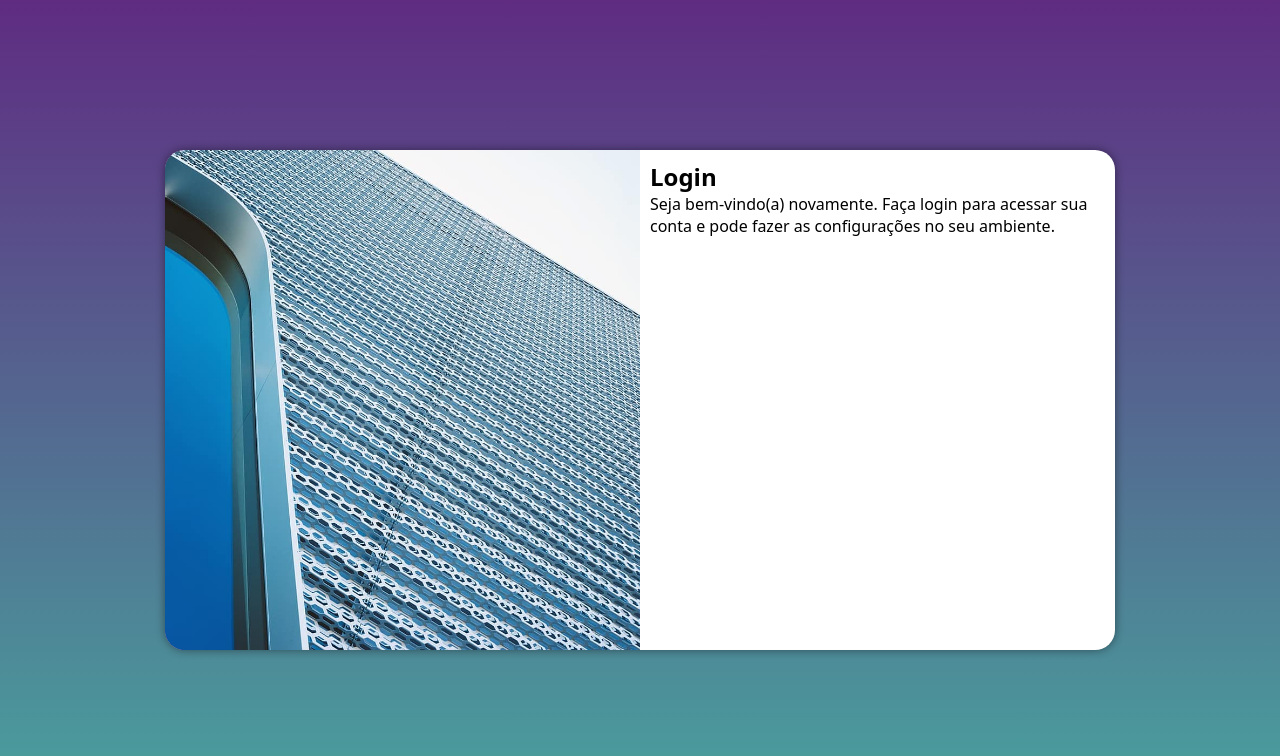
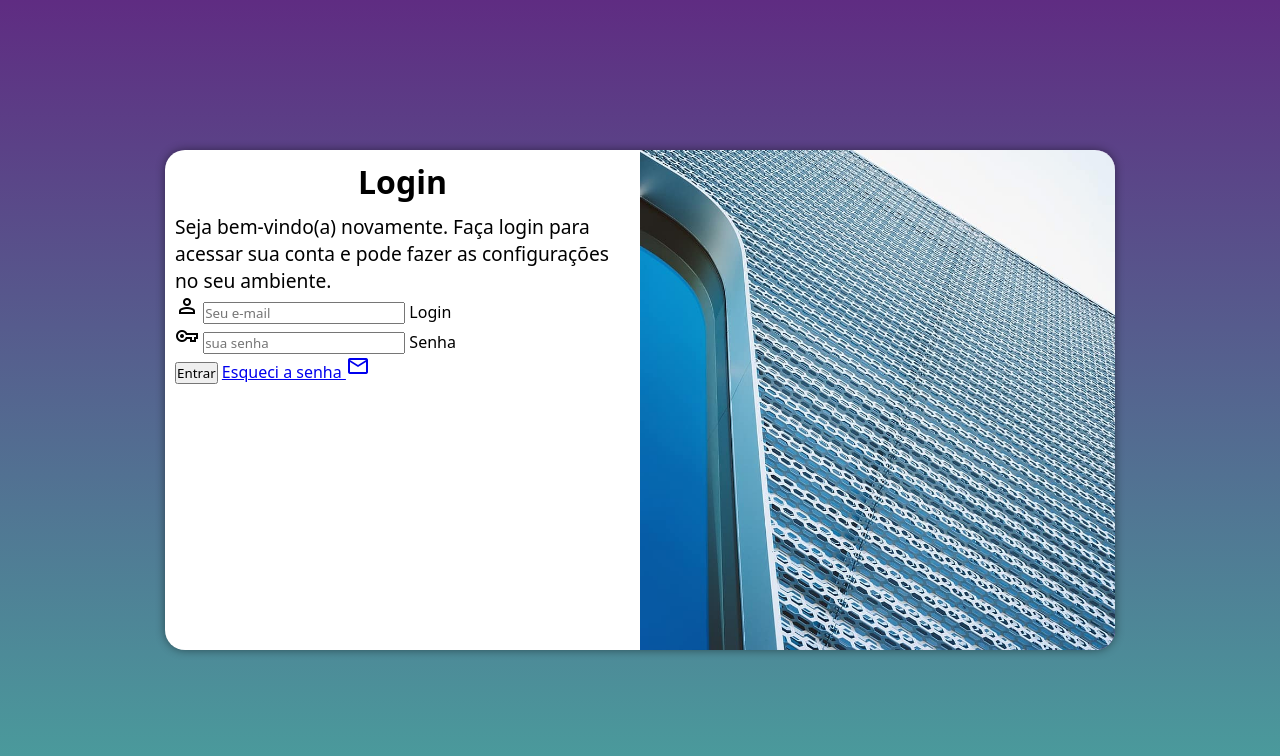
Before and after one commit to fabriciorafael/projeto-login, a plain HTML site: page index.html in a window 1280 px wide. Drawn offline with nearby package versions, Linux system fonts and the light colour scheme.

Commit message:
adicionei o formulario

```diff
--- a/estilos/media-query.css
+++ b/estilos/media-query.css
@@ -22,7 +22,7 @@ Grandes telas: acima de 1200px
     }
 
     section#login > div#imagem {
-        float: left;
+        float: lef;
         width: 30%;
         height: 100%;
     }
@@ -44,13 +44,26 @@ Grandes telas: acima de 1200px
     }
 
     section#login > div#imagem {
-        float: left;
+        float: right;
         width: 50%;
         height: 100%;
     }
 
     section#login > div#formulario {
-        float: right;
+        float: left;
         width: 50%;
     }
+
+    div#formulario > h1 {
+        text-align: center;
+        margin-bottom: 10px;
+    }
+
+    div#formulario > h1 {
+        font-size: 2em;
+    }
+
+    div#formulario > p {
+        font-size:  1.2em;
+    }
 }
--- a/index.html
+++ b/index.html
@@ -6,6 +6,7 @@
     <title>Login</title>
     <link rel="stylesheet" href="estilos/style.css">
     <link rel="stylesheet" href="estilos/media-query.css">
+    <link href="https://fonts.googleapis.com/css2?family=Material+Symbols+Outlined" rel="stylesheet" />
 
 </head>
 <body>
@@ -19,7 +20,24 @@
             <div id="formulario">
                 <h1>Login</h1>
                 <p>Seja bem-vindo(a) novamente. Faça login para acessar sua conta e pode fazer as configurações no seu ambiente.</p>
-                <form action="login.php" method="post">
+                <form action="login.php" method="post" autocomplete="on">
+                    <div class="campo">
+                        <span class="material-symbols-outlined"> person </span>
+                        <input type="email" name="login" id="ilogin" placeholder="Seu e-mail" autocomplete="email" required maxlength="30">
+                        <label for="ilogin">Login</label>
+
+                    </div>
+                    <div class="campo">
+                        <span class="material-symbols-outlined">vpn_key</span>
+                        <input type="password" name="senha" id="isenha" placeholder="sua senha" autocomplete="current-password" required minlength="8">
+                        <label for="isenha">Senha</label>
+
+                    </div>
+                    <input type="submit" value="Entrar">
+                    <a href="esqueci.html">
+                        Esqueci a senha <span class="material-symbols-outlined"> mail</span>
+                    </a>
+
 
                 </form>
 
```
